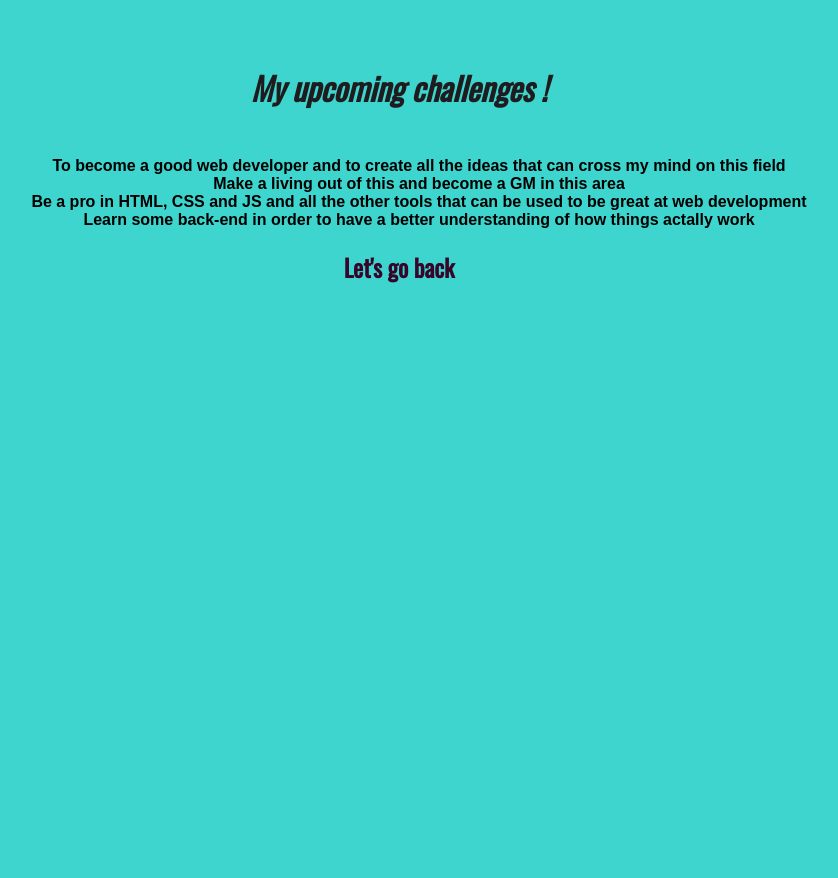
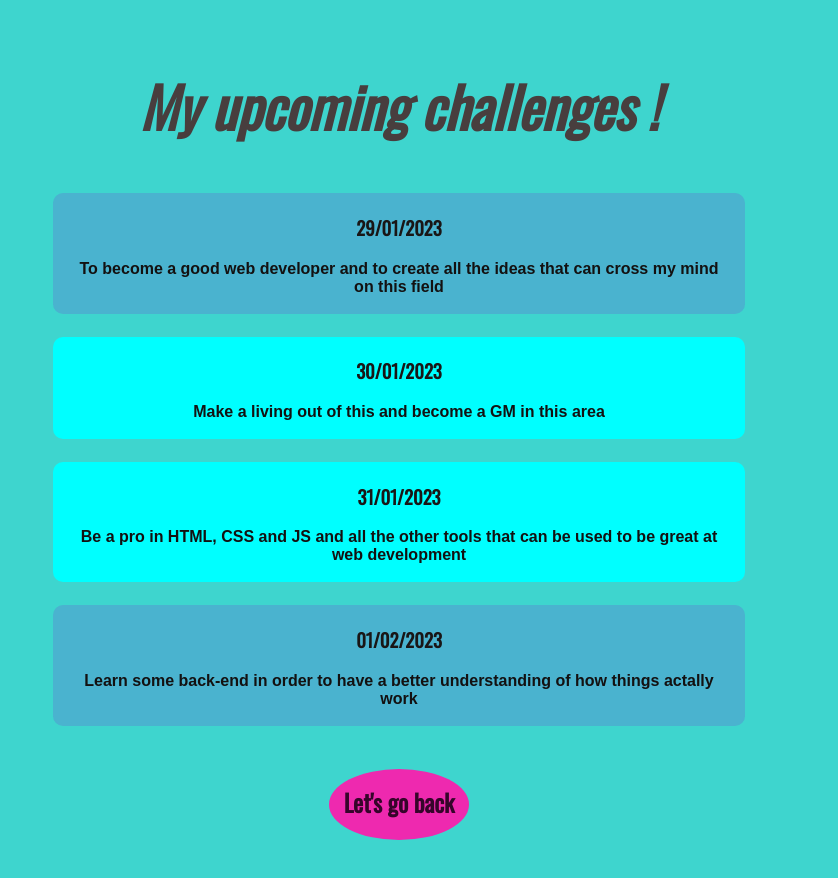
Before and after one commit to DraxelJR/MyChalenges, a plain HTML site: page my-goals.html in a window 1280 px wide. Shown: the whole page, without its empty margins (241-1079 px from the left). Before the commit the page ends 800 px from the top, so only its background shows below. Drawn offline with nearby package versions, Linux system fonts and the light colour scheme; a web font is replaced by a local one.

Commit message:
Changes My Goals Page
Made some changes, inserted some new unordered list and added all the paragraphs inside the unordered list as items, learned some box display in css

```diff
--- a/CSS/my-goals.css
+++ b/CSS/my-goals.css
@@ -1,5 +1,44 @@
+/* This file of CSS aplies only for the second file the my-goals */
+
+h1{
+    font-size: 350%;
+}
+
+h2{
+    margin-top:5%;
+}
+
+a{
+    background-color: rgb(238, 41, 175);
+    padding:15px 15px 20px 15px;
+    border-radius: 50%;
+}
+
+a:hover{
+    background-color: rgb(66, 18, 225);
+    transition: 2s;
+}
+
+
 ul{
     font-family: 'Aboreto', sans-serif;
     font-weight: 800;
     list-style: none;
+    padding-left: 0px;
 }
+
+li{
+    background-color: rgba(123, 44, 208, 0.2);
+    border-radius: 10px;
+    padding: 2px 20px;
+    margin: 2% 20%;
+}
+
+li > h3{
+    color: rgb(25, 22, 22);
+    font-family: 'Oswald', sans-serif;
+}
+
+.daily-goal{
+    background-color:aqua;
+}
--- a/CSS/shared.css
+++ b/CSS/shared.css
@@ -1,3 +1,5 @@
+/* This is the main CSS file */
+
 body {
     text-align: center;
     background-color: rgb(62, 213, 206);
@@ -7,7 +9,7 @@ body {
 #title {
     font-family: 'Oswald', sans-serif;
     font-style: italic;
-    color: rgb(30, 28, 30);
+    color: rgb(72, 62, 62);
     margin-bottom: 4%;
 }
 
@@ -16,7 +18,7 @@ body {
 p {
     font-family: 'Aboreto', sans-serif;
     font-weight: 800;
-    color: rgb(83, 75, 75);
+    color: rgb(19, 17, 17)
 }
 
 a {
@@ -27,5 +29,5 @@ a {
 }
 
 a:hover {
-    color: rgb(186, 36, 36)
+    color: rgb(250, 250, 250)
 }
--- a/CSS/style.css
+++ b/CSS/style.css
@@ -1,3 +1,5 @@
+/* This file of CSS applyes to the index file */
+
 #title{
     font-weight: bold;
     font-size: 300%;
@@ -11,5 +13,6 @@
 }
 
 a{
+    margin-top:50%;
     font-family: 'Aboreto', sans-serif;
 }
--- a/my-goals.html
+++ b/my-goals.html
@@ -15,26 +15,43 @@
 		<title>My upcoming challenges</title>
 	</head>
 	<body>
-		<h1 id="title">My upcoming challenges !</h1>
+		<header><h1 id="title">My upcoming challenges !</h1></header>
 
+		<main>
 			<ul>
 				<li>
+					<h3>29/01/2023</h3>
+					<p>
 						To become a good web developer and to create all the ideas that can
 						cross my mind on this field
+					</p>
 				</li>
 
-			<li>Make a living out of this and become a GM in this area</li>
+				<li class="daily-goal">
+					<h3>30/01/2023</h3>
+					<p>Make a living out of this and become a GM in this area</p>
+				</li>
 
-			<li>
-				Be a pro in HTML, CSS and JS and all the other tools that can be used to
-				be great at web development
+				<li class="daily-goal">
+					<h3>31/01/2023</h3>
+					<p>
+						Be a pro in HTML, CSS and JS and all the other tools that can be
+						used to be great at web development
+					</p>
 				</li>
 
 				<li>
+					<h3>01/02/2023</h3>
+					<p>
 						Learn some back-end in order to have a better understanding of how
 						things actally work
+					</p>
 				</li>
 			</ul>
+		</main>
+
+		<footer>
 			<h2><a href="index.html">Let's go back</a></h2>
+		</footer>
 	</body>
 </html>
```
Also changed, not shown: index.html (+9 -1 lines). Lines whose indentation alone changed are shown as unchanged.
